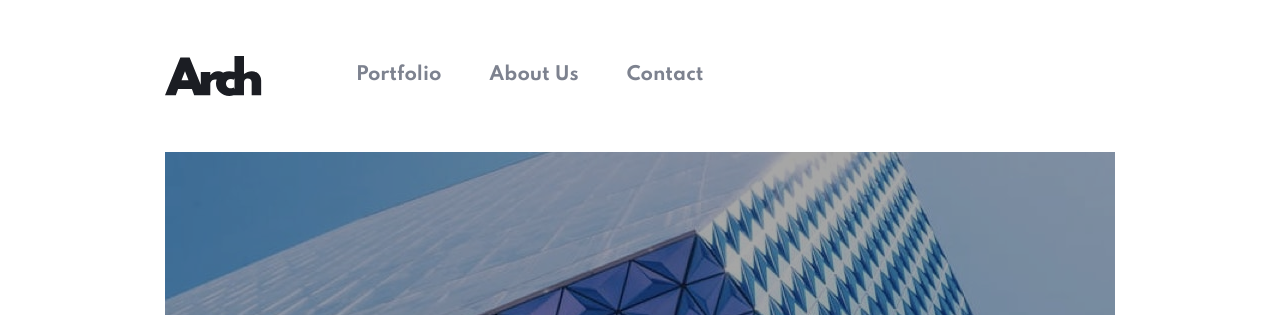
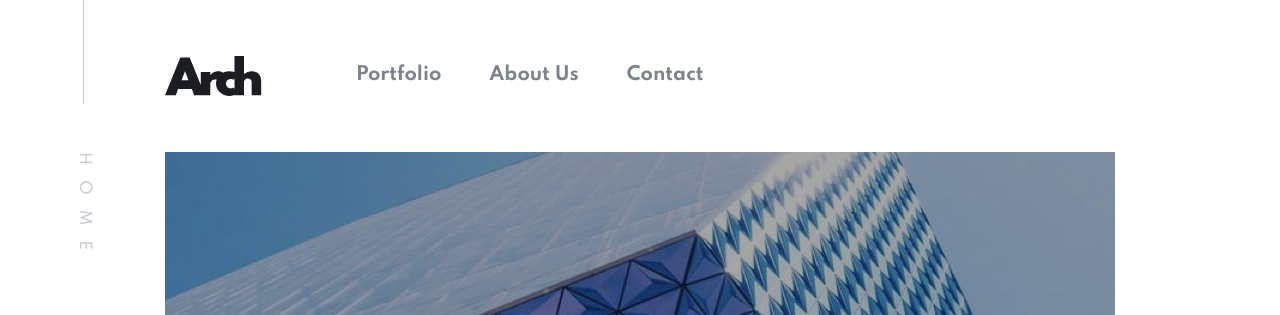
Before and after one commit to Ukhu/arch-studio, a Next.js app: page / in a window 1280 px wide. Shown: the top 315 px of the page. Built offline with nearby package versions, Linux system fonts and the light colour scheme.

Commit message:
add page name tag

```diff
--- /dev/null
+++ b/components/Tag.tsx
@@ -0,0 +1,16 @@
+import style from "../styles/comps/Tag.module.scss";
+
+interface ITagProps {
+  name: string;
+}
+
+const Tag = ({ name }: ITagProps) => {
+  return (
+    <div className={style.tag}>
+      <div className={style.tag_line} />
+      <span className={style.tag_name}>{name}</span>
+    </div>
+  );
+};
+
+export default Tag;
--- a/pages/index.tsx
+++ b/pages/index.tsx
@@ -1,9 +1,11 @@
 import Header from "../components/Header";
 import Hero from "../components/Hero";
+import Tag from "../components/Tag";
 
 function Home() {
   return (
     <div>
+      <Tag name="Home" />
       <Header />
       <Hero />
     </div>
--- /dev/null
+++ b/styles/comps/Tag.module.scss
@@ -0,0 +1,35 @@
+@import "../shared/index.scss";
+
+.tag {
+  display: none;
+  justify-content: space-between;
+  position: absolute;
+  transform-origin: 4rem 0;
+  transform: rotate(90deg);
+  z-index: 1000;
+  align-items: center;
+  margin-top: 4rem;
+
+  @media screen and (min-width: $tablet) {
+    display: flex;
+  }
+
+  @media screen and (min-width: $laptop) {
+    transform-origin: 6rem 0;
+    margin-top: 6rem;
+  }
+}
+
+.tag_line {
+  height: 1px;
+  width: 6.5rem;
+  background-color: $grey-light;
+  margin-right: 3rem;
+}
+
+.tag_name {
+  @include body;
+  color: $grey-light;
+  letter-spacing: 15px;
+  text-transform: uppercase;
+}
```
